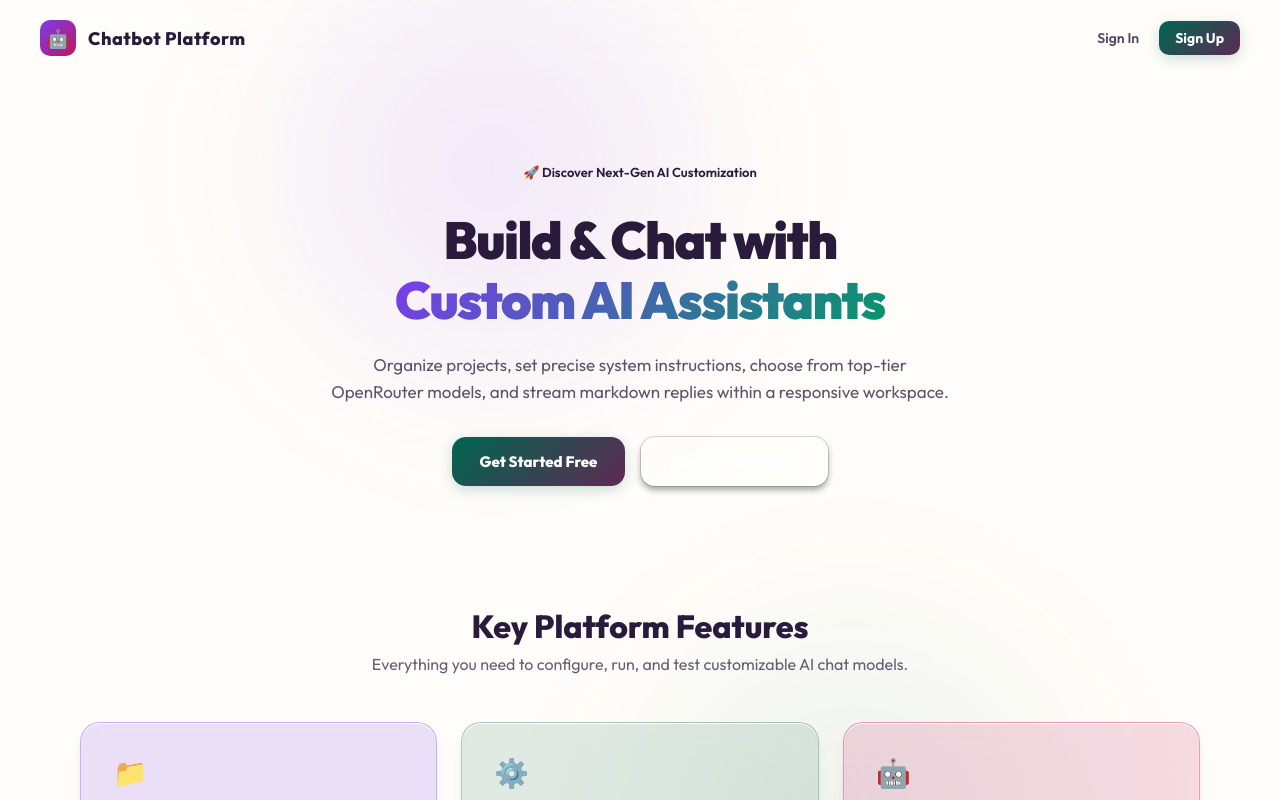
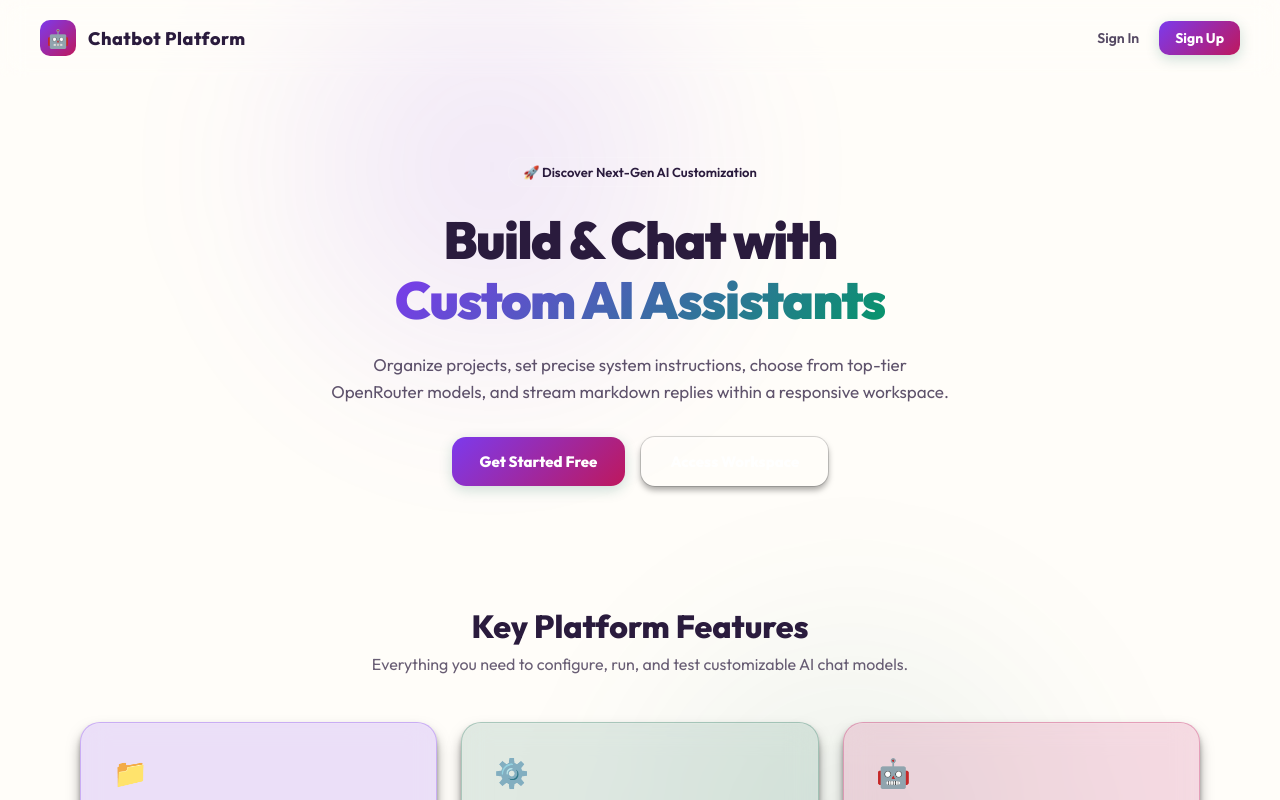
Before and after one commit to bhuvangujjarbhuvan-ctrl/chatbot-platform, a React (Vite) app in the folder frontend/: page / in a window 1280 px wide. Shown: the top 800 px of the page. Built offline with nearby package versions, Linux system fonts and the light colour scheme; no server answers.

Commit message:
Apply Deep Jewel Tones dark theme to app background and sidebar

```diff
--- a/frontend/src/index.css
+++ b/frontend/src/index.css
@@ -14,34 +14,34 @@ body {
 
 /* 3D Visual Depth & Skeuomorphism utilities */
 :root {
-  /* Creamy Jewel Tone Light Theme */
-  --bg-primary: #FFFDF9;           /* Cream white background */
-  --bg-secondary: #FAF5EB;         /* Slightly darker cream secondary */
-  --bg-tertiary: #F3ECE0;          /* Warm card header backgrounds */
-  --bg-recessed: #FFFFFF;          /* Pure white for text input fields */
+  /* Deep Jewel Tone Dark Theme */
+  --bg-primary: #1a0f3e;           /* Deep indigo background */
+  --bg-secondary: #2d1b69;         /* Rich purple secondary */
+  --bg-tertiary: #140a3c;          /* Darker indigo */
+  --bg-recessed: #0d0628;          /* Deep dark recess */
 
-  /* Primary Accent: Rich Emerald Green */
-  --accent-primary: #006650;       /* Rich emerald green */
-  --accent-primary-hover: #008064; /* Brighter emerald for hover */
-  --accent-primary-active: #004D3C;/* Darker emerald for press */
-  --accent-primary-glow: rgba(0, 102, 80, 0.2);
+  /* Primary Accent: Deep Violet */
+  --accent-primary: #7c3aed;       /* Deep violet */
+  --accent-primary-hover: #8b5cf6; /* Brighter violet for hover */
+  --accent-primary-active: #6d28d9;/* Darker violet for press */
+  --accent-primary-glow: rgba(124, 58, 237, 0.25);
 
   /* Support / Secondary Accent */
-  --accent-plum: #5E2A54;          /* Soft jewel plum */
-  --accent-plum-hover: #733467;
-  --accent-navy: #2A3B50;          /* Soft navy-blue */
+  --accent-plum: #be185d;          /* Dark magenta/plum */
+  --accent-plum-hover: #db2777;
+  --accent-navy: #1d4ed8;          /* Royal blue */
 
   /* Text Hierarchy (WCAG AAA/AA Compliant) */
-  --text-heading: #1A0D38;         /* Deep indigo-black headings */
-  --text-body: #2A1B3D;            /* Deep slate body text */
-  --text-muted: #6B5E78;           /* Muted secondary text */
-  --text-on-accent: #FFFFFF;       /* White text on emerald green buttons */
+  --text-heading: #f3f4f6;         /* Light gray headings */
+  --text-body: #ddd6fe;            /* Soft violet-grey body text */
+  --text-muted: #9ba3af;           /* Muted secondary text */
+  --text-on-accent: #FFFFFF;       /* White text on accent buttons */
 
-  /* Shadows adjusted for light mode */
-  --shadow-3d-sm: 0 2px 4px rgba(0,0,0,0.06), inset 0 1px 0 rgba(255,255,255,0.8);
-  --shadow-3d-md: 0 8px 16px -4px rgba(0,0,0,0.08), 0 4px 6px -2px rgba(0,0,0,0.08), inset 0 1px 1px rgba(255,255,255,0.9);
-  --shadow-3d-lg: 0 20px 25px -5px rgba(0,0,0,0.08), 0 10px 10px -5px rgba(0,0,0,0.08), inset 0 1.5px 2px rgba(255,255,255,0.9);
-  --shadow-3d-inset: inset 0 2px 4px rgba(0,0,0,0.1), 0 1px 1px rgba(255,255,255,0.8);
+  /* Shadows adjusted for dark mode */
+  --shadow-3d-sm: 0 2px 4px rgba(0,0,0,0.5), inset 0 1px 0 rgba(255,255,255,0.1);
+  --shadow-3d-md: 0 8px 16px -4px rgba(0,0,0,0.6), 0 4px 6px -2px rgba(0,0,0,0.5), inset 0 1px 1px rgba(255,255,255,0.1);
+  --shadow-3d-lg: 0 20px 25px -5px rgba(0,0,0,0.7), 0 10px 10px -5px rgba(0,0,0,0.6), inset 0 1.5px 2px rgba(255,255,255,0.1);
+  --shadow-3d-inset: inset 0 2px 4px rgba(0,0,0,0.5), 0 1px 1px rgba(255,255,255,0.05);
 }
 
 .elevated-3d-card {
@@ -118,7 +118,7 @@ body {
 
 .app-shell {
   min-height: 100vh;
-  background: radial-gradient(circle at top left, var(--bg-secondary), var(--bg-primary));
+  background: radial-gradient(circle at top left, #2d1b69, #1a0f3e);
   color: var(--text-body);
   font-family: 'Outfit', system-ui, -apple-system, Segoe UI, Roboto, Arial, sans-serif;
 }
@@ -172,7 +172,8 @@ body {
 
 .panel,
 .chat-panel {
-  background: rgba(255, 255, 255, 0.06);
+  background: rgba(255, 255, 255, 0.04);
+  background-color: rgba(45, 27, 105, 0.15); /* Slight indigo tint */
   border: 1px solid rgba(255, 255, 255, 0.08);
   border-radius: 18px;
   overflow: hidden;
@@ -209,8 +210,8 @@ body {
   text-align: left;
   padding: 12px;
   border-radius: 14px;
-  border: 1px solid rgba(0, 0, 0, 0.08);
-  background: rgba(255, 255, 255, 0.7);
+  border: 1px solid rgba(255, 255, 255, 0.06);
+  background: rgba(255, 255, 255, 0.03);
   color: var(--text-body);
   cursor: pointer;
   transition: 0.15s;
@@ -381,8 +382,8 @@ body {
 
 /* Glassmorphism sidebar */
 .glass-sidebar {
-  border-right: 1px solid rgba(0, 0, 0, 0.08) !important;
-  background: rgba(253, 251, 247, 0.85) !important;
+  border-right: 1px solid rgba(255, 255, 255, 0.08) !important;
+  background: rgba(20, 10, 60, 0.75) !important;
   backdrop-filter: blur(24px) !important;
 }
 
@@ -672,7 +673,7 @@ body {
 }
 
 select option {
-  background-color: #0d0a2e;
+  background-color: #1a0f3e;
   color: #fff;
   border-radius: 8px;
 }
--- a/frontend/src/pages/Dashboard.jsx
+++ b/frontend/src/pages/Dashboard.jsx
@@ -1592,7 +1592,7 @@ const styles = {
     height: "100vh",
     display: "grid",
     gridTemplateColumns: "320px 1fr",
-    background: "linear-gradient(135deg, #0f172a, #111827)",
+    background: "radial-gradient(circle at top left, #2d1b69, #1a0f3e)",
     color: "#fff",
     fontFamily: "'Plus Jakarta Sans', system-ui, sans-serif",
   },
@@ -1602,7 +1602,7 @@ const styles = {
     display: "flex",
     flexDirection: "column",
     gap: 12,
-    background: "rgba(255,255,255,0.03)",
+    background: "rgba(20, 10, 60, 0.75)",
     backdropFilter: "blur(12px)",
     boxShadow: "inset -6px 0 16px rgba(0, 0, 0, 0.65)",
   },
```
